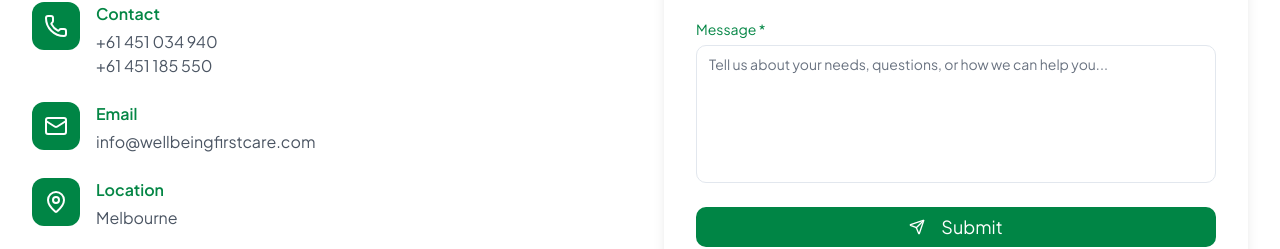
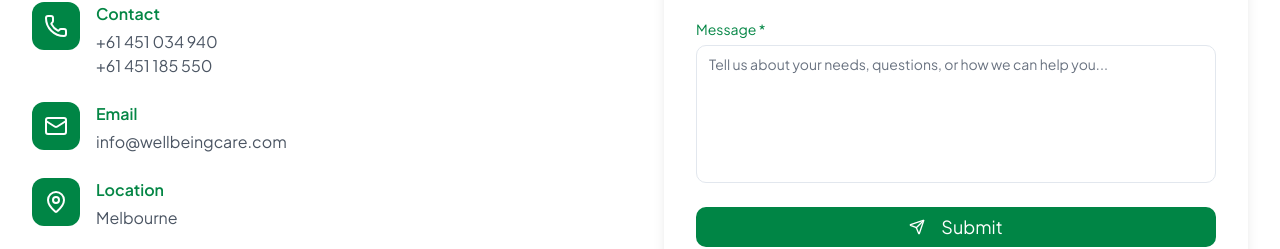
Before and after one commit to zainabijaz0/WellbeingFirstCare, a React (Vite) app: page /contact in a window 1280 px wide. Shown: the part 880-1129 px from the top of the page. Built offline with nearby package versions, Linux system fonts and the light colour scheme.

Commit message:
Update Contact page to public email
cgen-e5c9450a6271461b9c905da2ee48acc7

```diff
--- a/client/pages/Contact.tsx
+++ b/client/pages/Contact.tsx
@@ -108,7 +108,7 @@ export default function Contact() {
                     <h3 className="font-semibold text-brand-navy mb-1">
                       Email
                     </h3>
-                    <p className="text-gray-600">info@wellbeingfirstcare.com</p>
+                    <p className="text-gray-600">info@wellbeingcare.com</p>
                   </div>
                 </div>
 
@@ -288,7 +288,7 @@ export default function Contact() {
               variant="outline"
               className="bg-transparent border-white text-white hover:bg-white hover:text-brand-teal"
             >
-              <a href="mailto:info@wellbeingfirstcare.com">Send Email</a>
+              <a href="mailto:info@wellbeingcare.com">Send Email</a>
             </Button>
           </div>
         </div>
```
